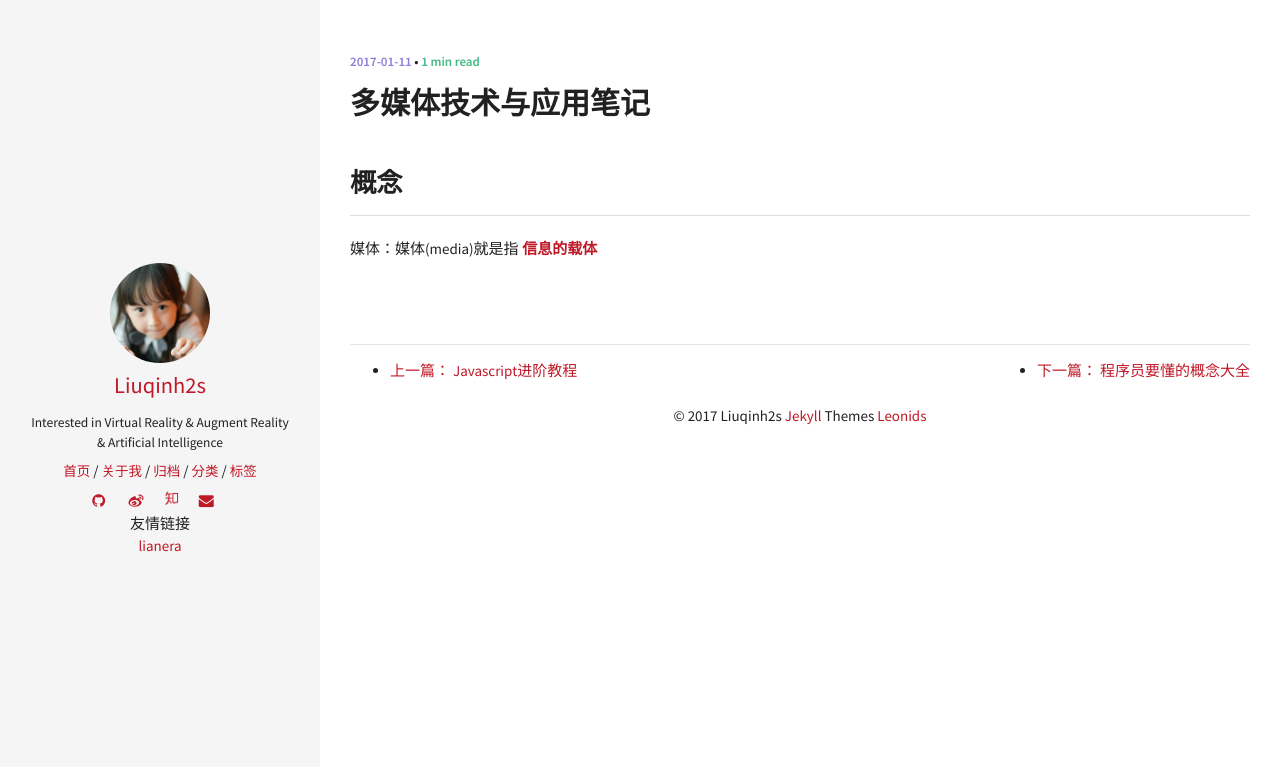
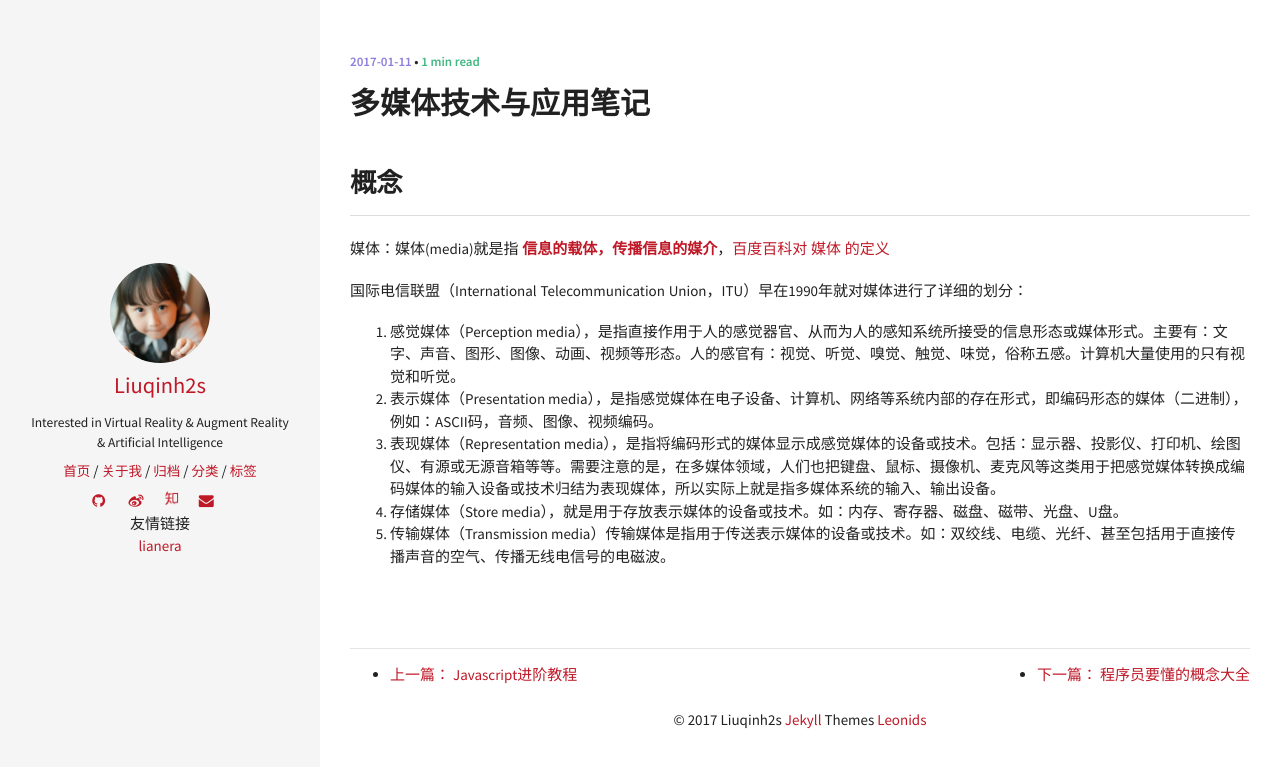
Before and after one commit to transcendtron/liuqinh2s.github.io, a Jekyll site: the page built from _posts/2017-1-11-多媒体技术与应用笔记.md, in a window 1280 px wide. Shown: the top 767 px of the page. Built offline with Jekyll 4.4.1, drawn with Linux system fonts in a browser that asks for light colours; comment, search, counter and statistics services are not loaded.

```diff
--- a/_posts/2017-1-11-多媒体技术与应用笔记.md
+++ b/_posts/2017-1-11-多媒体技术与应用笔记.md
@@ -8,4 +8,12 @@
 
 ## 概念
 
-媒体：媒体(media)就是指 **信息的载体**
+媒体：媒体(media)就是指 **信息的载体，传播信息的媒介**，[百度百科对 媒体 的定义](http://baike.baidu.com/view/7072.htm)
+
+国际电信联盟（International Telecommunication Union，ITU）早在1990年就对媒体进行了详细的划分：
+
+1. 感觉媒体（Perception media），是指直接作用于人的感觉器官、从而为人的感知系统所接受的信息形态或媒体形式。主要有：文字、声音、图形、图像、动画、视频等形态。人的感官有：视觉、听觉、嗅觉、触觉、味觉，俗称五感。计算机大量使用的只有视觉和听觉。
+2. 表示媒体（Presentation media），是指感觉媒体在电子设备、计算机、网络等系统内部的存在形式，即编码形态的媒体（二进制），例如：ASCII码，音频、图像、视频编码。
+3. 表现媒体（Representation media），是指将编码形式的媒体显示成感觉媒体的设备或技术。包括：显示器、投影仪、打印机、绘图仪、有源或无源音箱等等。需要注意的是，在多媒体领域，人们也把键盘、鼠标、摄像机、麦克风等这类用于把感觉媒体转换成编码媒体的输入设备或技术归结为表现媒体，所以实际上就是指多媒体系统的输入、输出设备。
+4. 存储媒体（Store media），就是用于存放表示媒体的设备或技术。如：内存、寄存器、磁盘、磁带、光盘、U盘。
+5. 传输媒体（Transmission media）传输媒体是指用于传送表示媒体的设备或技术。如：双绞线、电缆、光纤、甚至包括用于直接传播声音的空气、传播无线电信号的电磁波。
```
